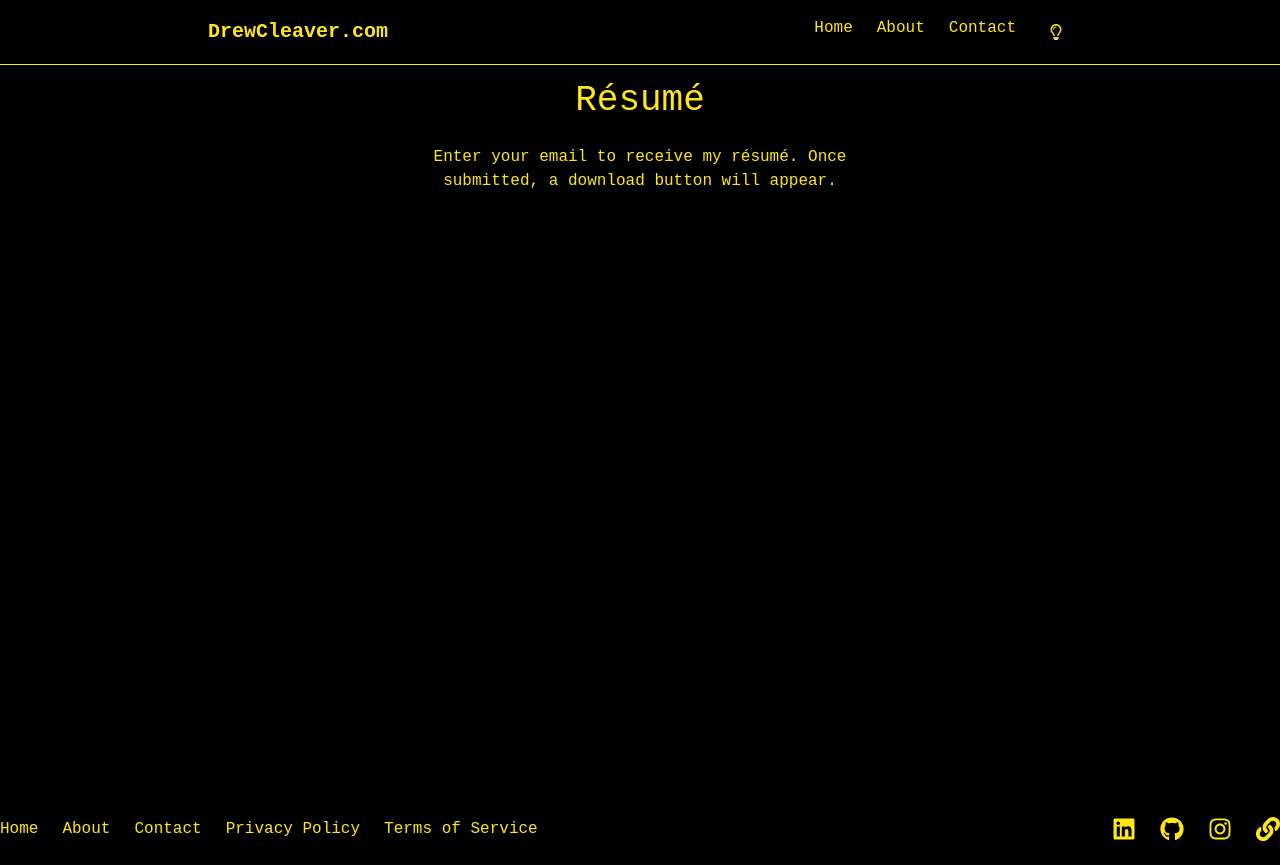
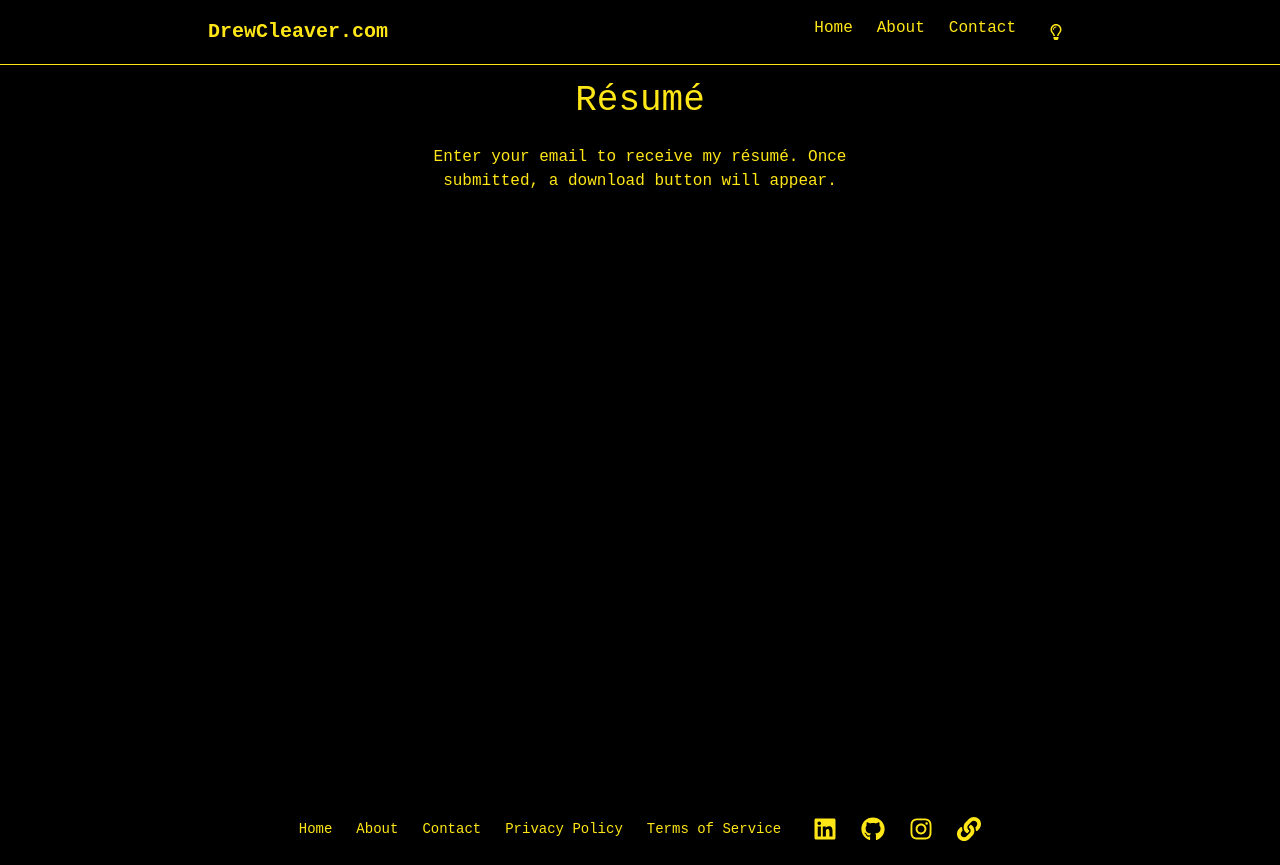
Before and after one commit to drewcleaverdotcom/drewcleaver.com, a Next.js app: page /resume in a window 1280 px wide. Built offline with nearby package versions, Linux system fonts and the light colour scheme; no server answers.

Commit message:
Center footer and match nav font

```diff
--- a/components/Footer.js
+++ b/components/Footer.js
@@ -1,11 +1,10 @@
 import Link from 'next/link';
-import SocialLinks from './SocialLinks';
 import { FaLinkedin, FaInstagram, FaGithub, FaLink } from 'react-icons/fa';
 
 export default function Footer() {
   return (
-    <footer className="bg-[var(--bg-color)] text-[var(--text-color)] py-6 mt-auto">
-      <div className="container mx-auto flex flex-col items-center md:flex-row md:justify-between gap-4">
+    <footer className="bg-[var(--bg-color)] text-[var(--text-color)] py-6 mt-auto text-sm">
+      <div className="container mx-auto flex flex-col items-center justify-center gap-4 md:flex-row md:gap-8">
         <nav className="flex gap-6">
           <Link href="/" className="hover:underline">
             Home
```
